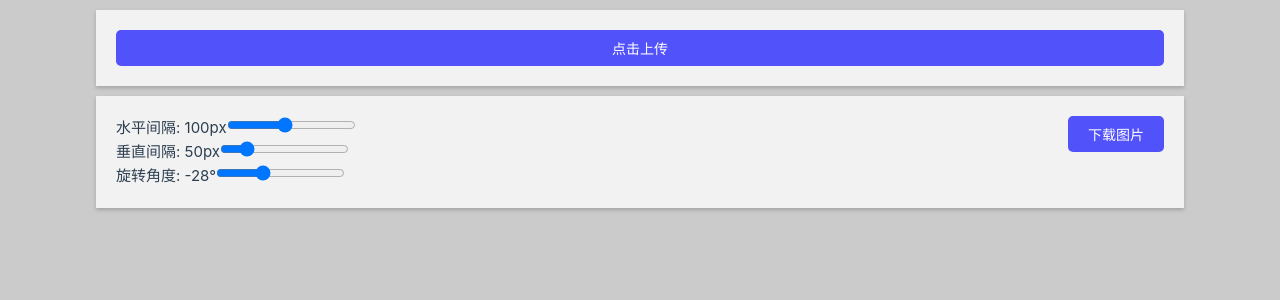
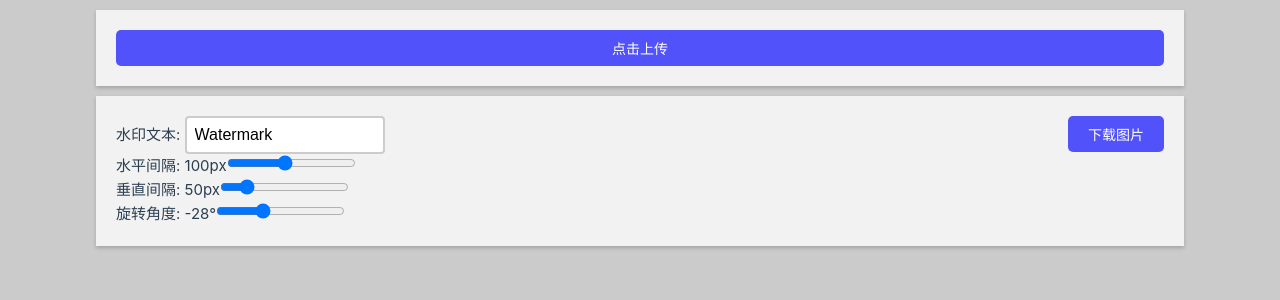
Before and after one commit to Nash-x9/watermark, a Vue app: page / in a window 1280 px wide. Shown: the top 300 px of the page. Built offline with nearby package versions, Linux system fonts and the light colour scheme.

Commit message:
[+] 支持水印文本

```diff
--- a/src/App.vue
+++ b/src/App.vue
@@ -7,6 +7,10 @@
     <div class="card">
       <div style="float: right">
         <button>下载图片</button>
+      </div>
+      <div>
+        <label for="watermarkText">水印文本: </label>
+        <input type="text" v-model="watermarkText" placeholder="Input something...">
       </div>
       <div>
         <label for="xGap">水平间隔: {{ xGap }}px</label>
@@ -95,8 +99,17 @@
   }
 }
 
-watch([imageUrl, xGap, yGap, rotation], () => {
+watch([imageUrl, xGap, yGap, rotation, watermarkText], () => {
   if (imageUrl.value) {
+    const encoder = new TextEncoder();
+    const bytes = encoder.encode(watermarkText.value);
+    if (bytes.length > 0) {
+      xGapRange.min = bytes.length
+      xGapRange.max = bytes.length * 100
+      yGapRange.min = bytes.length
+      yGapRange.max = bytes.length * 100
+      xGap.value = bytes.length * 10
+    }
     addWatermark(watermarkText.value,
         'rgba(0, 0, 0, 0.5)',
         xGap.value,
--- a/src/assets/base.css
+++ b/src/assets/base.css
@@ -97,3 +97,23 @@
 button:hover {
     background-color: #3838ab;
 }
+
+input[type="text"] {
+    border: 2px solid #ccc;
+    border-radius: 4px;
+    padding: 8px;
+    font-size: 16px;
+    width: 200px;
+}
+
+/* 鼠标悬停时的样式 */
+input[type="text"]:hover {
+    border-color: #888;
+}
+
+/* 获得焦点时的样式 */
+input[type="text"]:focus {
+    outline: none;
+    border-color: #555;
+    box-shadow: 0 0 5px #555;
+}
```
